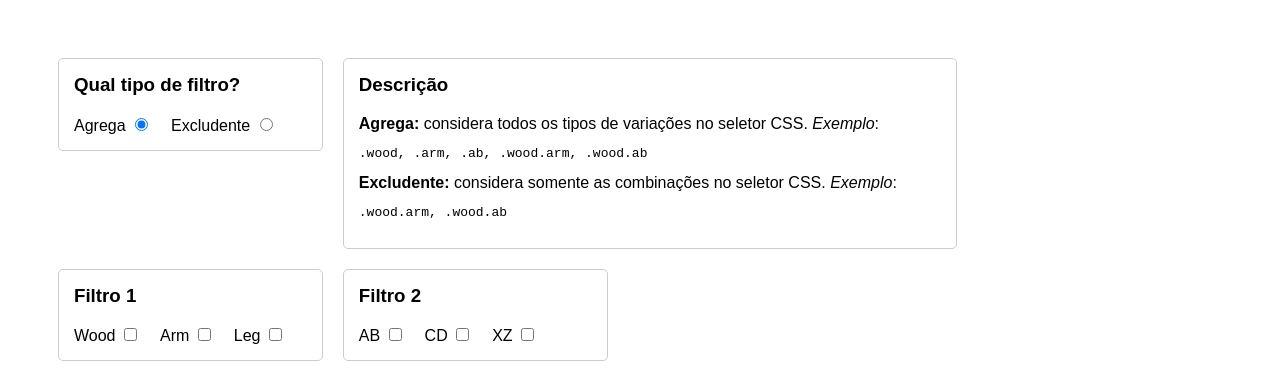
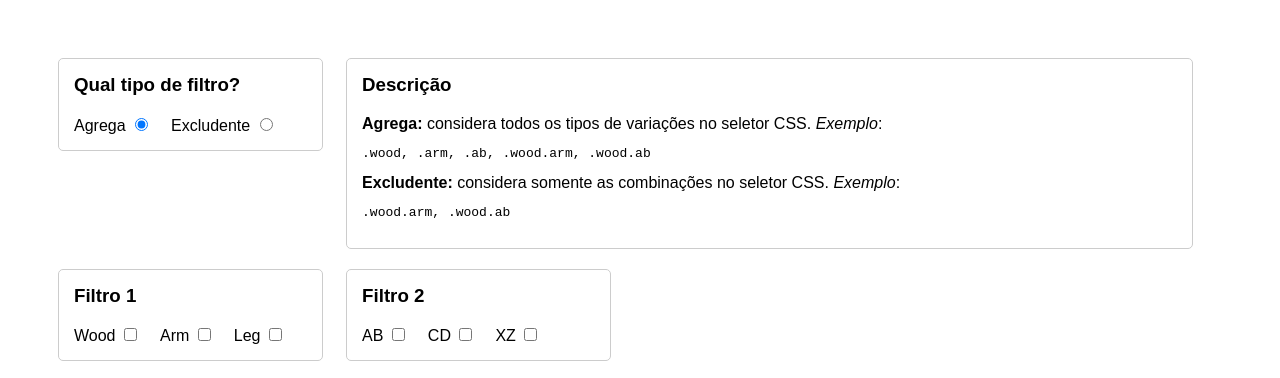
Before and after one commit to candidosales/test-front, a plain HTML site: page index.html in a window 1280 px wide. Shown: the top 378 px of the page. Drawn offline with Linux system fonts and the light colour scheme.

Commit message:
update style

```diff
--- a/style.css
+++ b/style.css
@@ -22,7 +22,7 @@ h3 {
 .filter, .filter-type, .filter-description  {
     border: 1px solid #ccc;
     margin-bottom: 20px;
-    margin-right: 20px;
+    margin-right: 2%;
     width: 20%;
     display: block;
     float: left;
@@ -31,7 +31,7 @@ h3 {
     border-radius: 5px;
 }
 .filter-description {
-    width: 50%;
+    width: 70%;
 }
 
 .filter ul, .filter-type ul, .filter-description ul {
```
